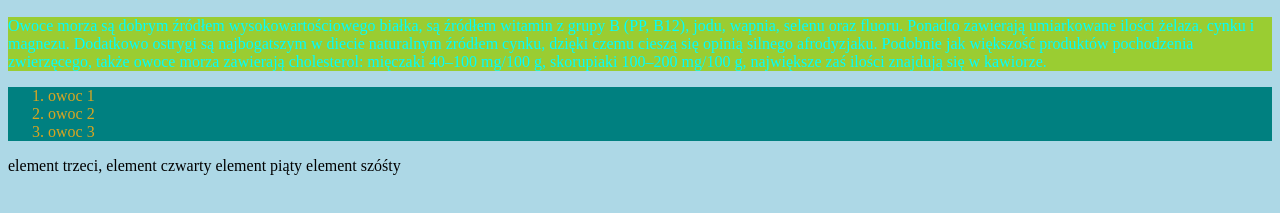
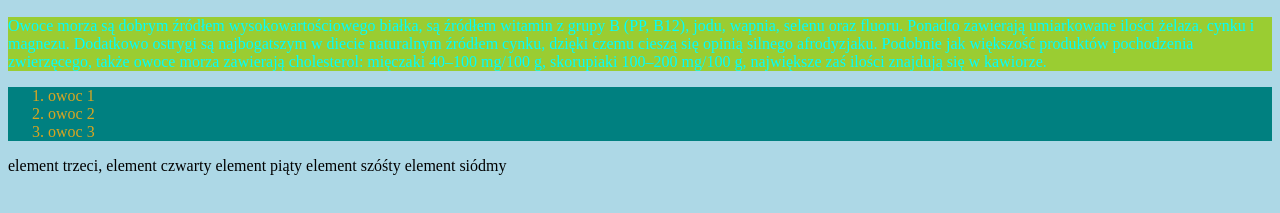
Before and after one commit to dawid-zaras/D.zaras, a plain HTML site: page index.html in a window 1280 px wide. Shown: the part 573-786 px from the top of the page. Drawn offline with Linux system fonts and the light colour scheme.

Commit message:
HuraganZmianV.01

```diff
--- a/index.html
+++ b/index.html
@@ -41,6 +41,7 @@
     <span>element czwarty</span>
     <span>element piąty</span>
     <span>element szóśty</span>
+    <span>element siódmy</span>
 
   </body>
 </html>
```
